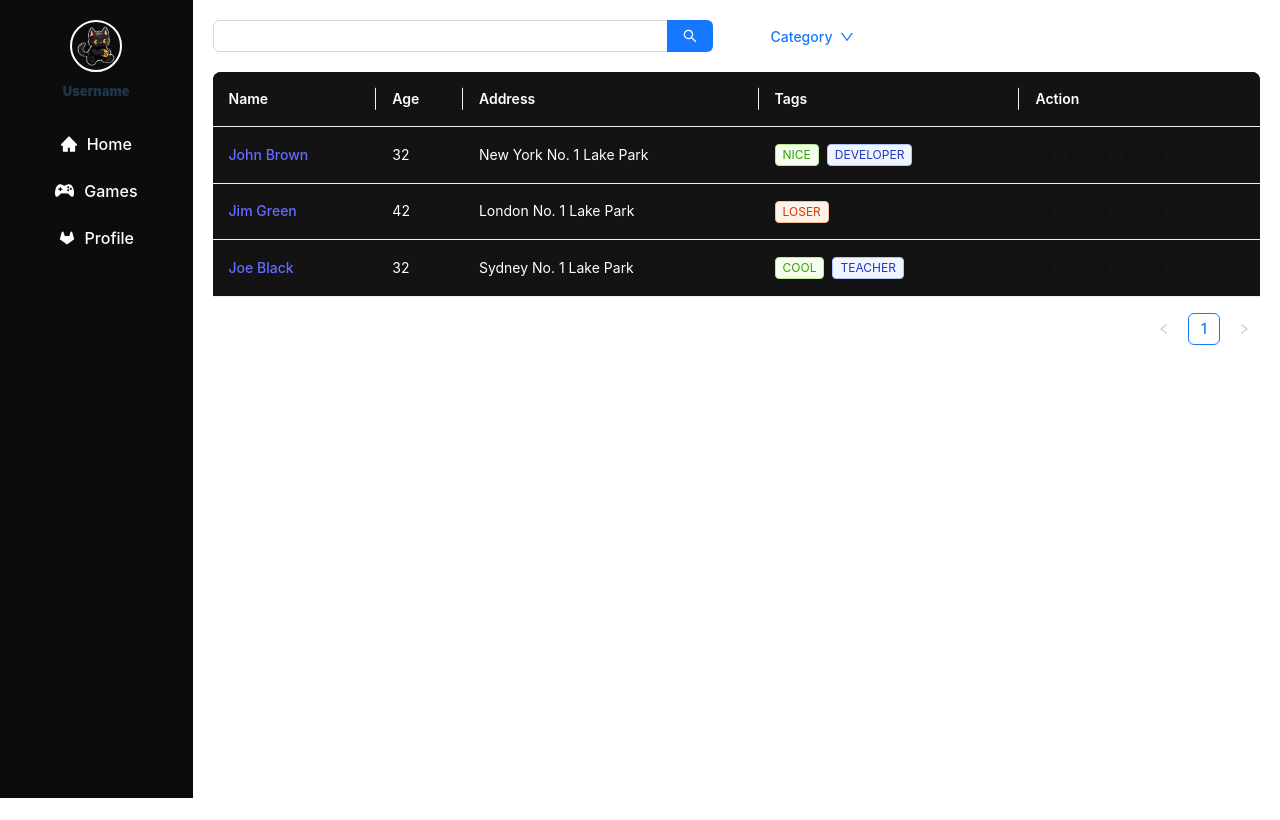
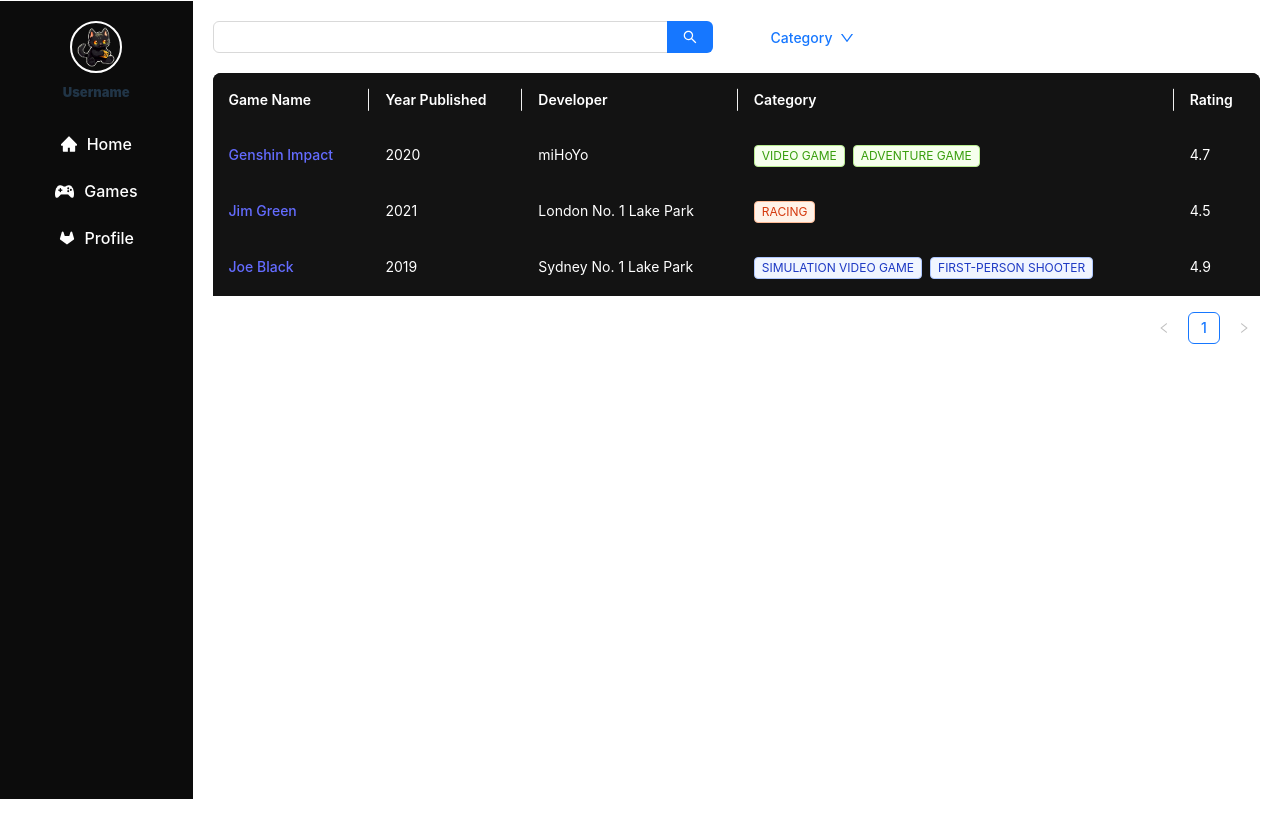
Before and after one commit to NegusouQ/itELEC4_RACU, a React (Vite) app in the folder RACU/: page /home/games in a window 1280 px wide. Built offline with nearby package versions, Linux system fonts and the light colour scheme.

Commit message:
fixed some errors, edited some data

```diff
--- a/RACU/src/games.css
+++ b/RACU/src/games.css
@@ -1,7 +1,7 @@
 .games-main-container {
     padding: 20px 20px 0;
     width: 85vw;
-    height: 100vh;
+    height: 90vh;
     display: flex;
     flex-direction: column;
     justify-content: start;
--- a/RACU/src/games.tsx
+++ b/RACU/src/games.tsx
@@ -1,8 +1,9 @@
 import './games.css'
 import { AudioOutlined } from '@ant-design/icons';
+import gamePic from "../src/assets/images/genshin.png"
 import React from 'react';
-import { Input, Space, Table, Tag, Rate, ConfigProvider } from 'antd';
-import { DownOutlined } from '@ant-design/icons';
+import { Input, Space, Table, Tag, Rate, ConfigProvider, Modal } from 'antd';
+import { DownOutlined, StarFilled } from '@ant-design/icons';
 import type { MenuProps } from 'antd';
 import { Dropdown, Typography } from 'antd';
 import type { SearchProps } from '../Search';
@@ -27,37 +28,38 @@
 interface DataType {
     key: string;
     name: string;
-    age: number;
-    address: string;
-    tags: string[];
+    year: number;
+    developer: string;
+    category: string[];
+    rating: number;
   }
 
   const columns: ColumnsType<DataType> = [
     {
-      title: 'Name',
+      title: 'Game Name',
       dataIndex: 'name',
       key: 'name',
       render: (text) => <a>{text}</a>,
     },
     {
-      title: 'Age',
-      dataIndex: 'age',
-      key: 'age',
+      title: 'Year Published',
+      dataIndex: 'year',
+      key: 'year',
     },
     {
-      title: 'Address',
-      dataIndex: 'address',
-      key: 'address',
+      title: 'Developer',
+      dataIndex: 'developer',
+      key: 'developer',
     },
     {
-      title: 'Tags',
-      key: 'tags',
-      dataIndex: 'tags',
-      render: (_, { tags }) => (
+      title: 'Category',
+      key: 'category',
+      dataIndex: 'category',
+      render: (_, { category }) => (
         <>
-          {tags.map((tag) => {
-            let color = tag.length > 5 ? 'geekblue' : 'green';
-            if (tag === 'loser') {
+          {category.map((tag) => {
+            let color = tag.length > 15 ? 'geekblue' : 'green';
+            if (tag === 'Racing') {
               color = 'volcano';
             }
             return (
@@ -70,40 +72,61 @@
       ),
     },
     {
-      title: 'Action',
-      key: 'action',
-      render: (_, record) => (
-        <Space size="middle">
-          <Rate />
-        </Space>
-      ),
+      title: 'Rating',
+      dataIndex: 'rating',
+      key: 'rating',
+      // render: (_, record) => (
+      //   <Space size="middle">
+      //     <Rate />
+      //   </Space>
+      // ),
     },
   ];
 
   const data: DataType[] = [
     {
       key: '1',
-      name: 'John Brown',
-      age: 32,
-      address: 'New York No. 1 Lake Park',
-      tags: ['nice', 'developer'],
+      name: 'Genshin Impact',
+      year: 2020,
+      developer: 'miHoYo',
+      category: ['Video Game', 'Adventure Game'],
+      rating: 4.7,
     },
     {
       key: '2',
       name: 'Jim Green',
-      age: 42,
-      address: 'London No. 1 Lake Park',
-      tags: ['loser'],
+      year: 2021,
+      developer: 'London No. 1 Lake Park',
+      category: ['Racing'],
+      rating: 4.5,
     },
     {
       key: '3',
       name: 'Joe Black',
-      age: 32,
-      address: 'Sydney No. 1 Lake Park',
-      tags: ['cool', 'teacher'],
+      year: 2019,
+      developer: 'Sydney No. 1 Lake Park',
+      category: ['Simulation Video Game', 'First-person Shooter'],
+      rating: 4.9,
     },
   ];
 
+
+  // MODAL
+  // const [isModalOpen, setIsModalOpen] = useState(false);
+
+  // const showModal = () => {
+  //   setIsModalOpen(true);
+  // };
+
+  // const handleOk = () => {
+  //   setIsModalOpen(false);
+  // };
+
+  // const handleCancel = () => {
+  //   setIsModalOpen(false);
+  // };
+
+  // END OF MODAL
 
 const { Search } = Input;
 
@@ -169,13 +192,20 @@
                 colorBgContainer: '#131313',
                 headerColor: 'white',
                 colorText: 'white',
+                borderColor: '#131313',
+                rowHoverBg:'#0197FF'
             },
             },
         }}
         >
         <Table
         style={{ marginTop: '20px' }}
-        columns={columns} dataSource={data} />
+        columns={columns} dataSource={data}
+        onRow={(record, rowIndex) => {
+          return {
+            onClick: (event) => {}, // click row
+          };
+        }} />
         </ConfigProvider>
 
         </div>
--- a/RACU/src/profile.css
+++ b/RACU/src/profile.css
@@ -211,6 +211,5 @@
 .likes-container, .dislikes-container {
     display: flex;
     flex-direction: column;
-    width: 80em;
-
+    max-width: 80em;
 }
--- a/RACU/src/profile.tsx
+++ b/RACU/src/profile.tsx
@@ -162,6 +162,7 @@
               components: {
                 Tabs: {
                   itemColor: 'white',
+                  lineType: 'none'
                 },
               },
             }}
@@ -174,7 +175,7 @@
                             theme={{
                                 token: {
                                     colorTextPlaceholder:'white',
-                                    colorText: 'white'
+                                    colorText: 'white',
                                 },
                             }}
                             >
```
Also changed, not shown: RACU/src/assets/images/genshin.png (added).
